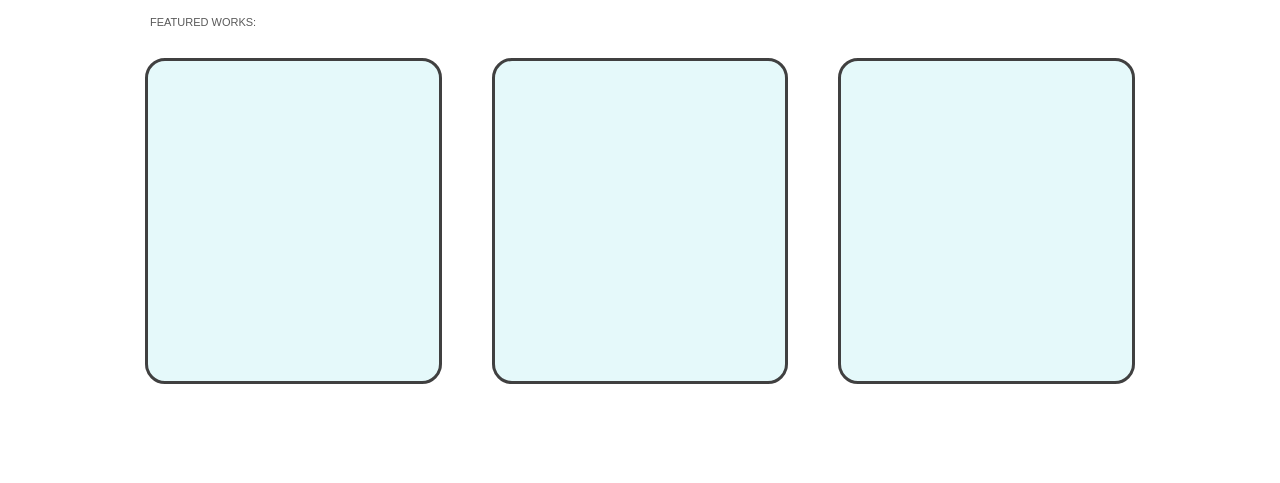
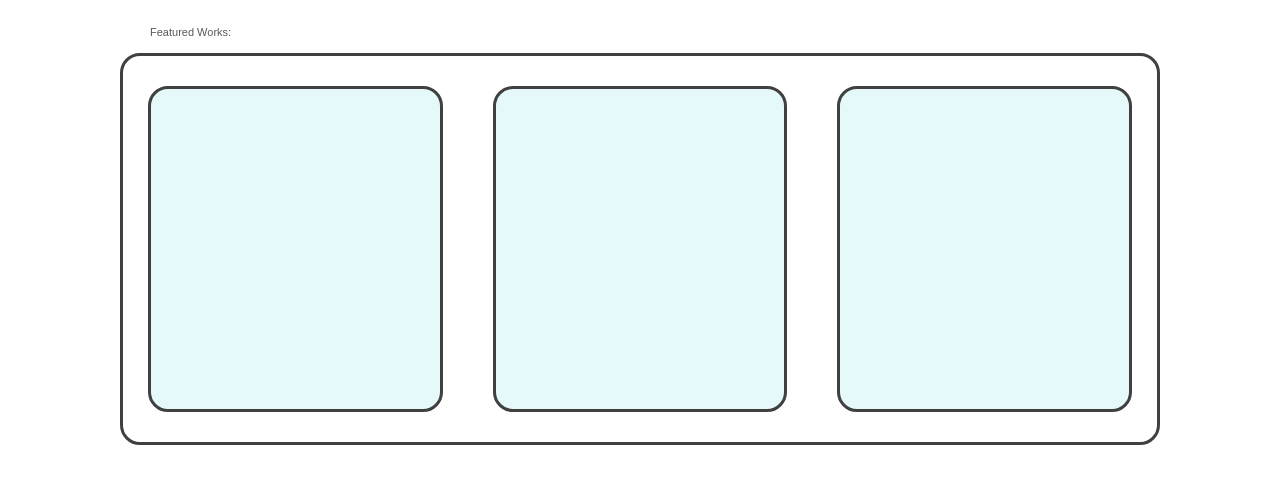
Before and after one commit to kellysooyunlee/kellysooyunlee.github.io, a plain HTML site: page index.html in a window 1280 px wide. Shown: the part 139-622 px from the top of the page. Drawn offline with Linux system fonts and the light colour scheme.

Commit message:
i added a border around module because

```diff
--- a/styles/style.css
+++ b/styles/style.css
@@ -1,6 +1,7 @@
 body {
-  min-height: 100vh;
+/*  min-height: 100vh;*/
   display: flex;
+  flex: 1;
   flex-direction: column;
   margin: 40px 20px;
   padding: 50px 100px;
@@ -26,7 +27,10 @@ justify-content: space-between;
 main {
   flex: 1;
   display: flex;
-  flex-direction: row;
+  margin: 0px;
+  padding: 0px;
+  border: solid 3px #404040;
+  border-radius: 20px;
 }
 
 
@@ -34,11 +38,6 @@ a:hover {
   cursor: url('./images/fire.png'), auto;
 }
 
-
-#featured {
-  margin-top: 20px;
-  margin-left: 30px;
-}
 
 nav a{
   font-family: 'System UI', sans-serif;
@@ -82,9 +81,11 @@ p {
   font-weight: 400;
   font-size: 11px;
   color: #595959;
-  text-transform: uppercase;
+  text-transform: capitalize;
+  margin-top: 30px;
+  margin-bottom: 15px;
+  margin-left: 30px;
 }
-
 
 section {
   height: 300px;
```
Also changed, not shown: images/fire copy.png (deleted), 1 other file.
